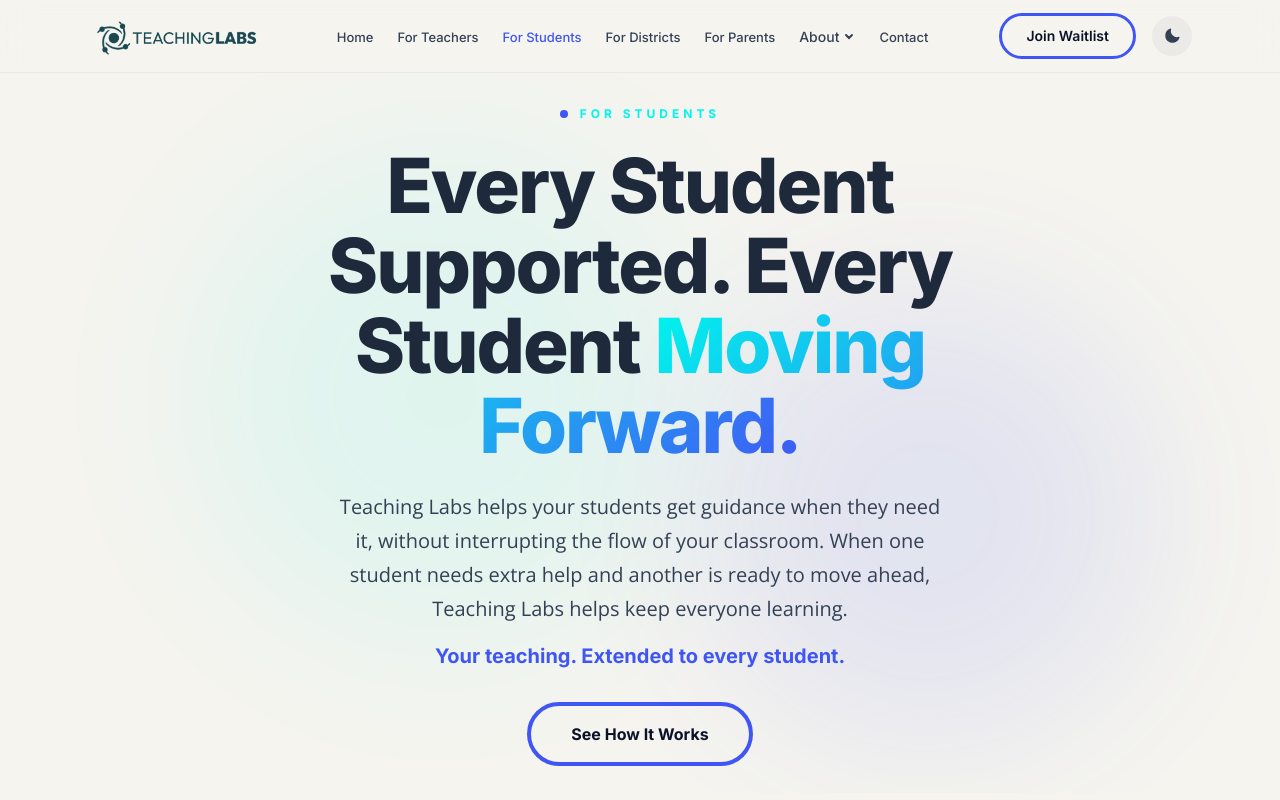
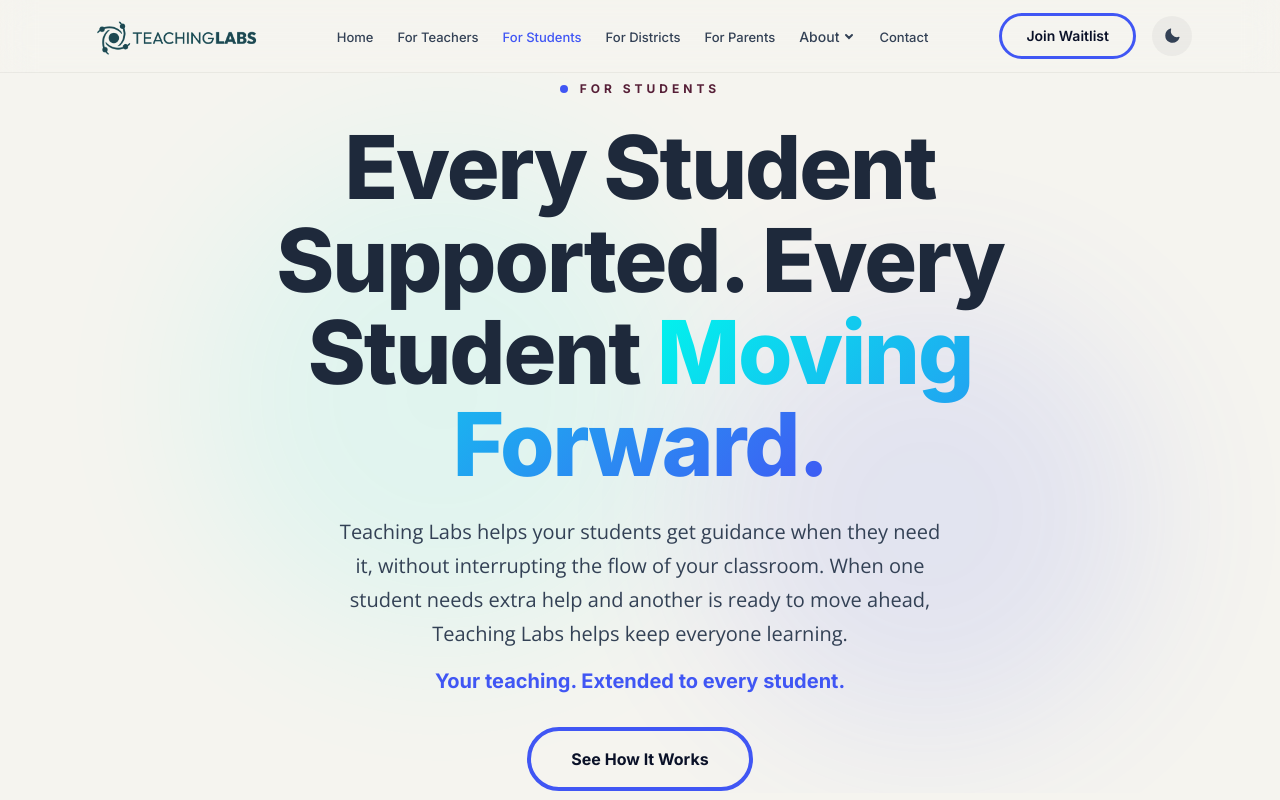
Before and after one commit to intellectualcreations/teachinglabs-marketing, a Next.js app: page /for-students in a window 1280 px wide. Shown: the top 800 px of the page. Built offline with nearby package versions, Linux system fonts and the light colour scheme.

Commit message:
fix(for-students): bigger headline font, plum eyebrow

```diff
--- a/app/for-students/page.tsx
+++ b/app/for-students/page.tsx
@@ -105,7 +105,7 @@ export default function ForStudentsPage() {
 
         <div className="relative z-10 text-center max-w-[900px] px-12 max-md:px-6">
           {/* Eyebrow */}
-          <div className="inline-flex items-center gap-3 font-heading text-xs font-bold tracking-[4px] uppercase text-teal mb-6">
+          <div className="inline-flex items-center gap-3 font-heading text-xs font-bold tracking-[4px] uppercase text-coral mb-6">
             <span className="w-2 h-2 rounded-full bg-gold flex-shrink-0" />
             For Students
           </div>
@@ -113,7 +113,7 @@ export default function ForStudentsPage() {
           {/* Headline */}
           <h1
             className="font-heading font-extrabold leading-[1.05] text-text-primary dark:text-white mb-6 transition-colors duration-[400ms]"
-            style={{ fontSize: 'clamp(42px, 7vw, 76px)', letterSpacing: '-2px' }}
+            style={{ fontSize: 'clamp(52px, 8vw, 88px)', letterSpacing: '-2px' }}
           >
             Every Student Supported. Every Student{' '}
             <span
```
